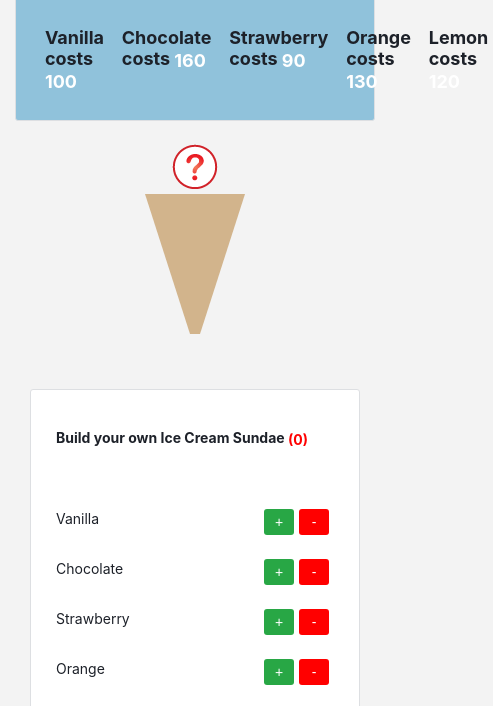
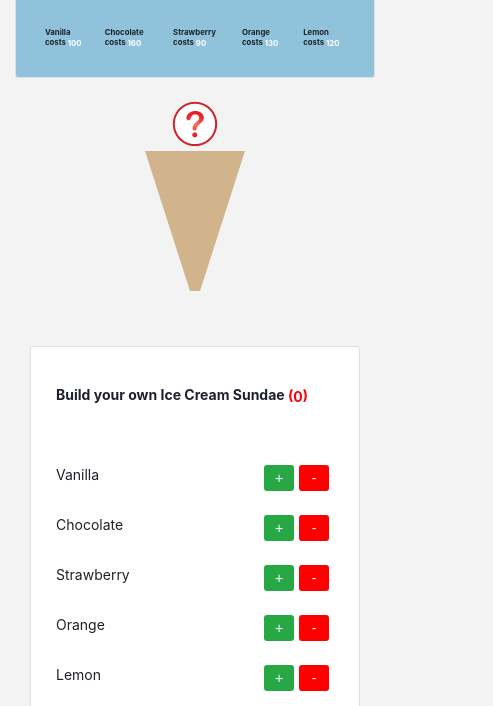
Before and after one commit to ashraful66alam/Vue-IceCream, a plain HTML site: page index.html in a window 390 px wide. Shown: the part 112-818 px from the top of the page, 493 px wide, since content can reach past the window. Drawn offline with nearby package versions, Linux system fonts and the light colour scheme.

Commit message:
price menu responsive text

```diff
--- a/styles.css
+++ b/styles.css
@@ -204,12 +204,12 @@ div.scoop:first-of-type {
 
 }
 .pricing p{
-  font-size: large;
+  font-size: 2vw;
   font-weight: bold;
   margin: 1vw;
 }
 .pricing span{
-  font-size: large;
+  font-size: 2vw;
   font-weight: bold;
   color: white;
 }
```
